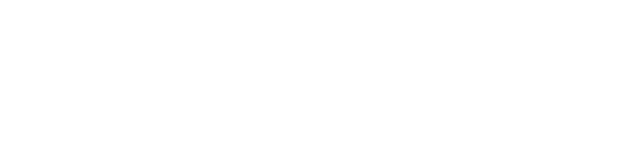
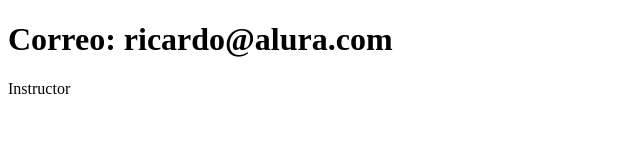
Before and after one commit to RichieHAIZ/sistema-de-registro, a plain HTML site: page index.html in a window 1280 px wide. Shown: the whole page, without its empty margins (0-640 px from the left). Drawn offline with Linux system fonts and the light colour scheme.

Commit message:
Actualizar el contacto

```diff
--- a/index.html
+++ b/index.html
@@ -6,6 +6,7 @@
     <title>Sistema de registro de Juegos</title>
 </head>
 <body>
-
+    <h1>Correo: ricardo@alura.com</h1>
+        <p>Instructor</p>
 </body>
 </html>
```
